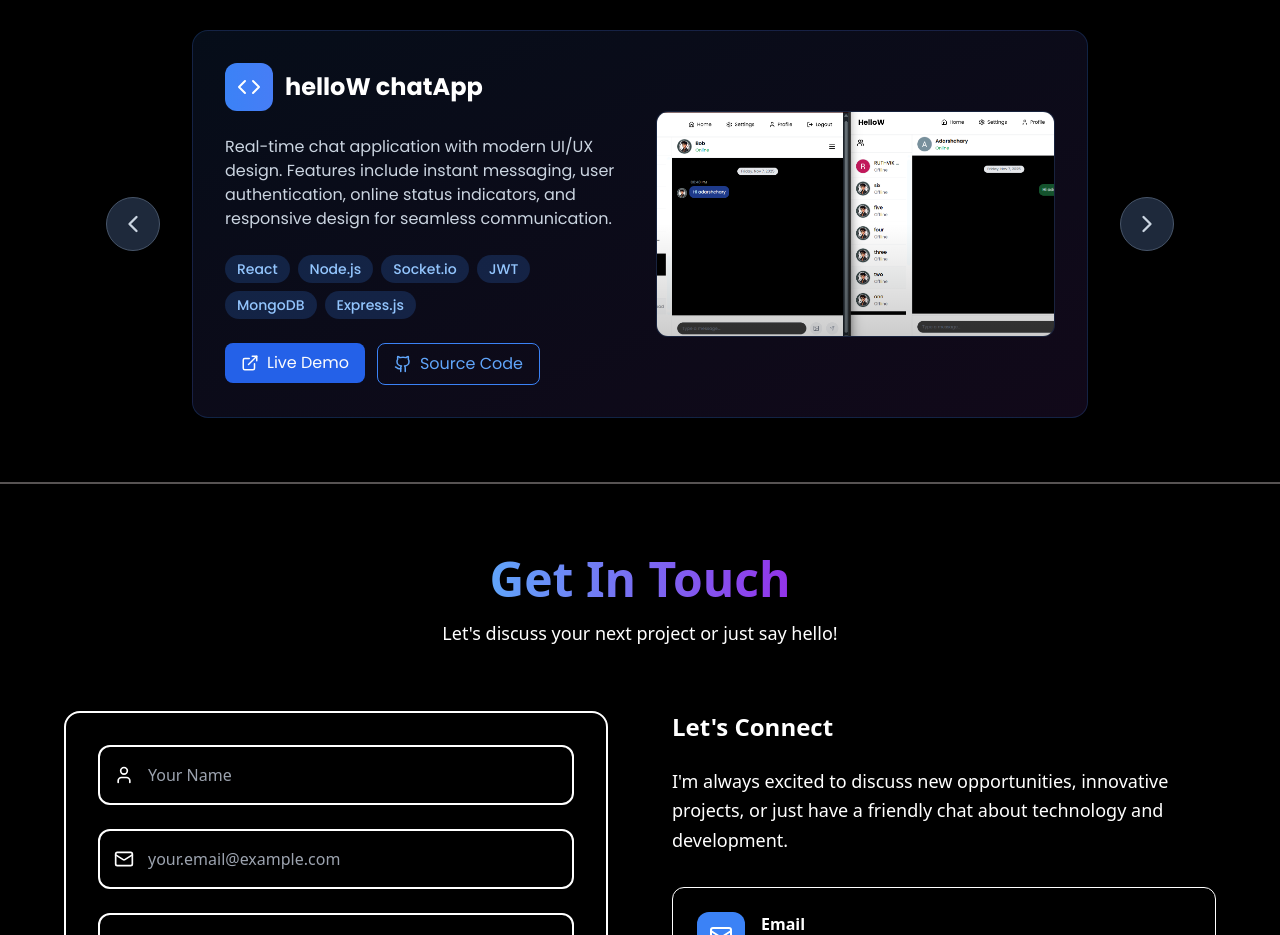
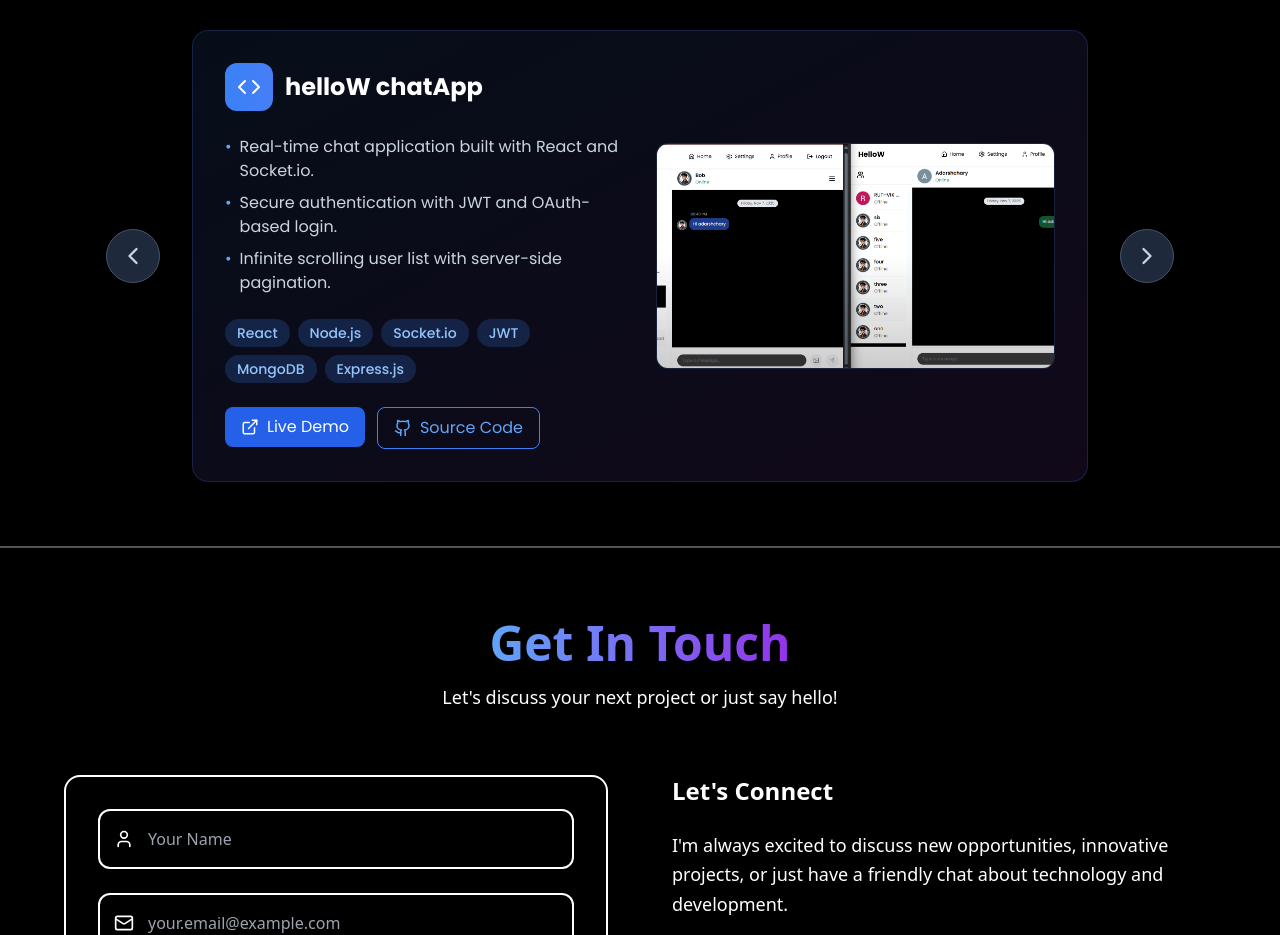
Before and after one commit to M-ADARSHCHARY/AdarshChary-Portfolio, a React (Vite) app: page / in a window 1280 px wide. Shown: the part 1880-2815 px from the top of the page. Built offline with nearby package versions, Linux system fonts and the light colour scheme.

Commit message:
projects-section updated

```diff
--- a/src/components/PROJECTS/ProjectCard.jsx
+++ b/src/components/PROJECTS/ProjectCard.jsx
@@ -13,7 +13,15 @@ const ProjectCard = ({project}) => (
         </div>
 
         <p className="text-slate-300 leading-relaxed text-sm md:text-base">
-          {project?.description}
+          {project?.description?.map((point, index) => (
+               <span
+      key={index}
+      className="flex items-start gap-2 mb-2"
+    >
+      <span className="text-blue-400">•</span>
+      <span>{point}</span>
+    </span>
+          ))}
         </p>
 
         <div className="flex flex-wrap gap-2">
--- a/src/components/PROJECTS/projectsInfo.js
+++ b/src/components/PROJECTS/projectsInfo.js
@@ -1,7 +1,12 @@
 const projectsInfo =  [
    {
        title:"helloW chatApp",
-       description:"Real-time chat application with modern UI/UX design. Features include instant messaging, user authentication, online status indicators, and responsive design for seamless communication.",
+      //  description:"Real-time chat application with modern UI/UX design. Features include instant messaging, user authentication, online status indicators, and responsive design for seamless communication.",
+      description:
+      [  "Real-time chat application built with React and Socket.io.",
+         "Secure authentication with JWT and OAuth-based login.",
+         "Infinite scrolling user list with server-side pagination."
+      ],
        techStack: ["React", "Node.js", "Socket.io", "JWT", "MongoDB", "Express.js"],
        liveDemo:"https://hello-w-chat-app.vercel.app/",
        githubRepo:"https://github.com/M-ADARSHCHARY/HelloW-Chat-App",
@@ -10,7 +15,12 @@ const projectsInfo =  [
    },
    {
         title:"Workout Tracker",
-        description:"A comprehensive fitness tracking application built with React and Node.js. Track your workouts, monitor progress, and achieve your fitness goals with detailed analytics and personalized insights.",
+        description:
+        [
+          "End-to-end workout tracking with inline editing and seamless CRUD operations.",
+          "User-specific data isolation with secure access control and session handling.",
+          "Workout trend visualization to help users analyze training progress over time."
+       ],
         techStack:["React","Tailwind CSS", "Node.js", "Express.js", "MySql", "Chart.js", "JWT"],
         liveDemo:"",
         githubRepo:"https://github.com/M-ADARSHCHARY/WorkoutTracker",
@@ -19,8 +29,12 @@ const projectsInfo =  [
    },
    {
       title: "Personal Portfolio Website",
-      description:"A responsive portfolio website built to showcase my projects, skills, and experience. Includes interactive UI sections, project highlights, and smooth navigation using React and Tailwind CSS.",
-      techStack: ["React", "Tailwind CSS"],
+      description:
+      [
+         "A responsive portfolio website built to showcase my projects, skills, and experience.",
+         "Includes interactive UI sections, project highlights, and smooth navigation using React and Tailwind CSS."
+      ],
+      techStack: ["React", "Tailwind CSS", "EmailJS"],
       liveDemo: "https://adarsh-chary-portfolio.vercel.app",
       githubRepo: "https://github.com/M-ADARSHCHARY/AdarshChary-Portfolio",
       category: "Personal Project",
```
